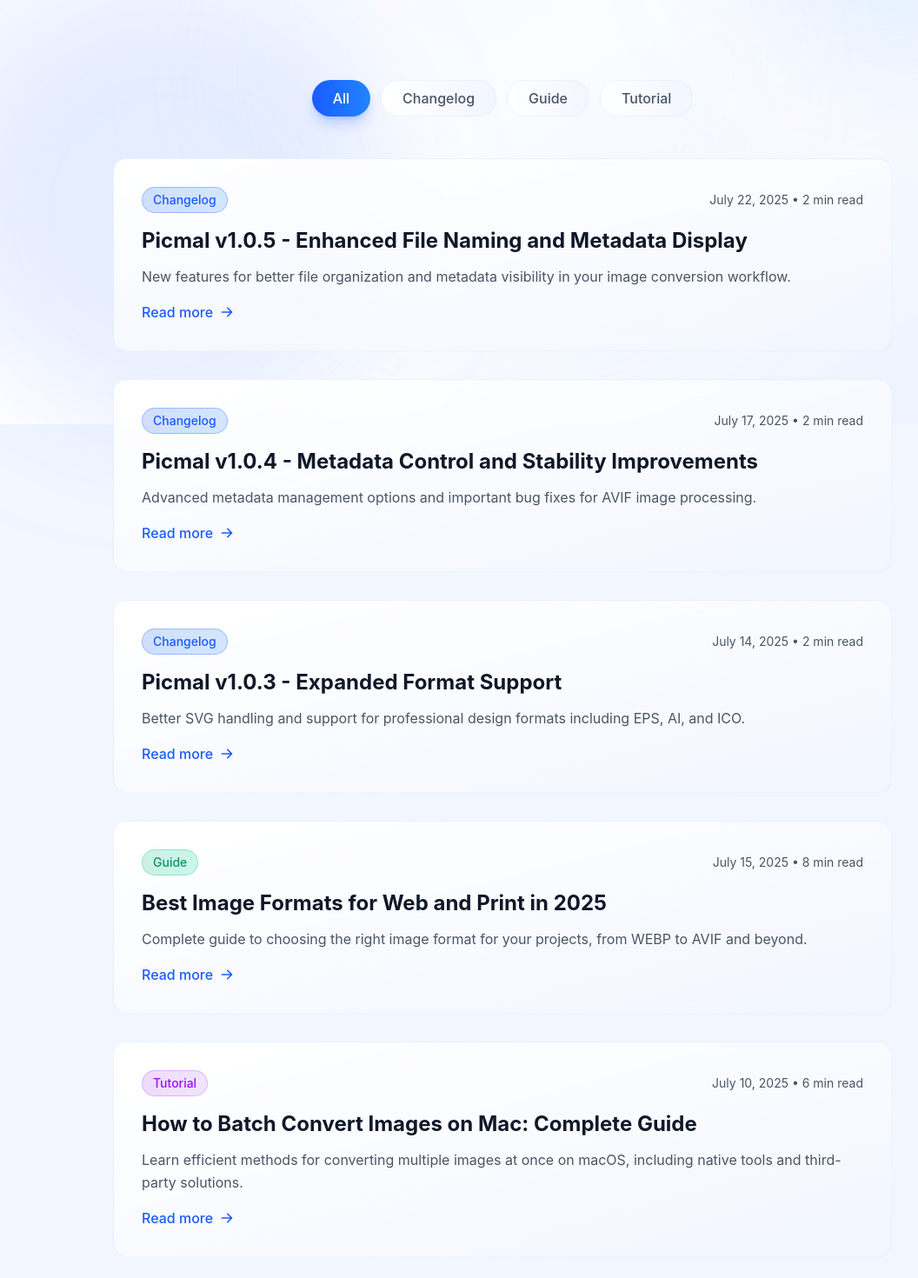
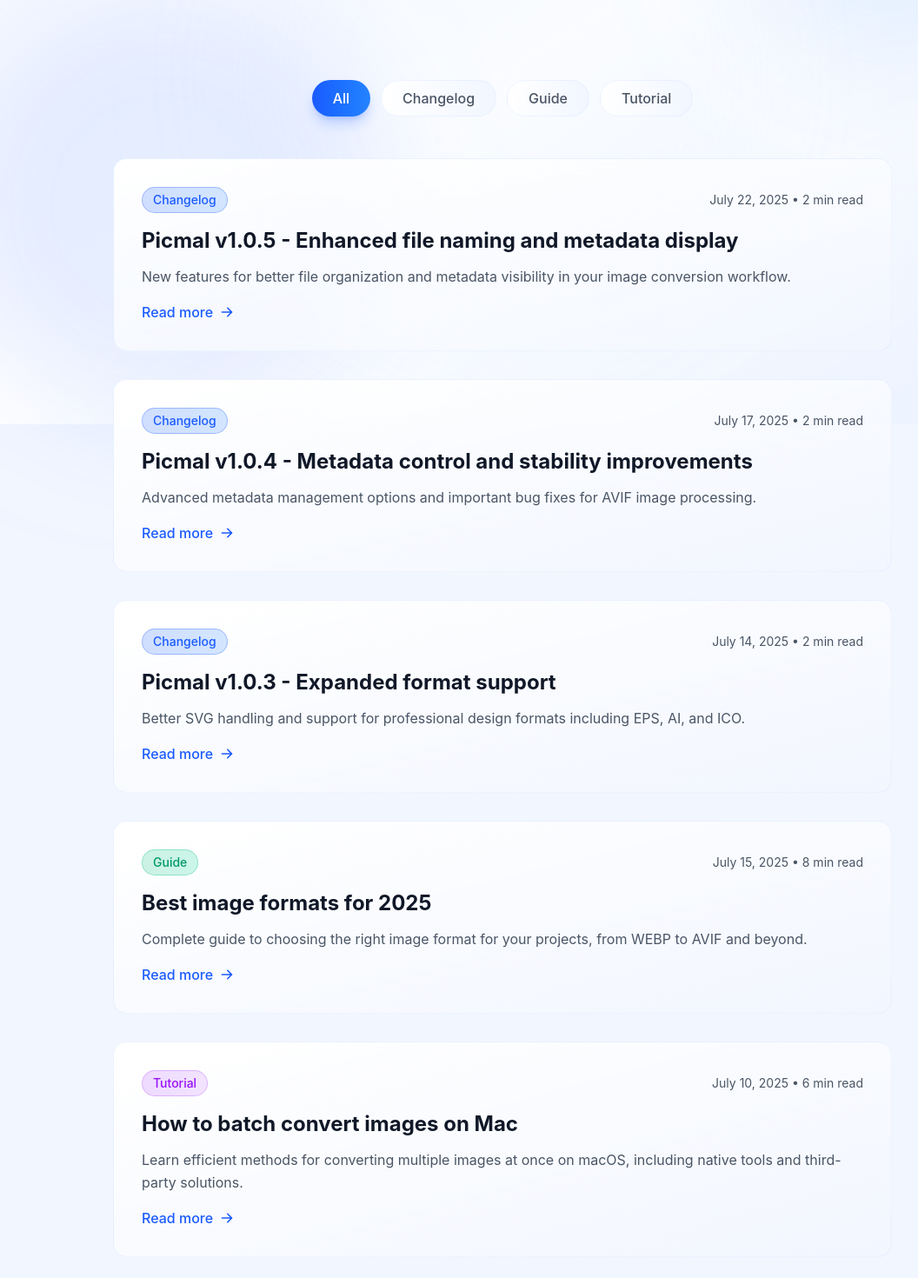
Before and after one commit to albertogalca/picmal-marketing, a Next.js app: page /blog in a window 1280 px wide. Shown: the part 312-1782 px from the top of the page at 87% size, without its empty margins (62-1118 px from the left). Built offline with nearby package versions, Linux system fonts and the light colour scheme.

Commit message:
updated blog posts title

```diff
--- a/app/blog/batch-convert-images-mac/page.mdx
+++ b/app/blog/batch-convert-images-mac/page.mdx
@@ -1,11 +1,12 @@
-import { BlogLayout } from '../../components/mdx-components';
+import { BlogLayout } from "../../components/mdx-components";
 
 export const meta = {
-  title: 'How to Batch Convert Images on Mac: Complete Guide',
-  description: 'Learn efficient methods for converting multiple images at once on macOS, including native tools and third-party solutions.',
-  date: 'July 10, 2025',
-  category: 'Tutorial',
-  readTime: '6 min read'
+  title: "How to batch convert images on Mac: Complete Guide",
+  description:
+    "Learn efficient methods for converting multiple images at once on macOS, including native tools and third-party solutions.",
+  date: "July 10, 2025",
+  category: "Tutorial",
+  readTime: "6 min read",
 };
 
 export default function Layout({ children }) {
@@ -42,7 +43,8 @@
 7. **Use it:** Select images in Finder, right-click → Services → Your Workflow Name
 
 <ProTip>
-You can add more actions like "Scale Images" to resize and convert simultaneously.
+  You can add more actions like "Scale Images" to resize and convert
+  simultaneously.
 </ProTip>
 
 ## Method 3: Using Command Line (Terminal)
@@ -68,6 +70,7 @@
 ### Why Choose a Dedicated App?
 
 **✅ Advantages**
+
 - User-friendly interface
 - More format options
 - Advanced compression settings
@@ -76,6 +79,7 @@
 - Metadata management
 
 **Popular Options**
+
 - **Picmal** - Privacy-focused, native macOS
 - ImageOptim - Web optimization focus
 - Squash - Simple compression tool
@@ -103,11 +107,8 @@
 - **Monitor quality:** Check a few converted images to ensure quality meets your needs
 
 <ProTip>
-**⚡ Quick Start Checklist**
-1. Backup your original images
-2. Choose your conversion method based on volume and complexity
-3. Test with 2-3 images first
-4. Check quality and file sizes
-5. Process your full batch
-6. Organize converted files appropriately
+  **⚡ Quick Start Checklist** 1. Backup your original images 2. Choose your
+  conversion method based on volume and complexity 3. Test with 2-3 images first
+  4. Check quality and file sizes 5. Process your full batch 6. Organize
+  converted files appropriately
 </ProTip>
--- a/app/blog/best-image-formats-2025/page.mdx
+++ b/app/blog/best-image-formats-2025/page.mdx
@@ -1,11 +1,12 @@
-import { BlogLayout } from '../../components/mdx-components';
+import { BlogLayout } from "../../components/mdx-components";
 
 export const meta = {
-  title: 'Best Image Formats for Web and Print in 2025',
-  description: 'Complete guide to choosing the right image format for your projects, from WEBP to AVIF and beyond.',
-  date: 'July 15, 2025',
-  category: 'Guide',
-  readTime: '8 min read'
+  title: "Best image formats for web and print in 2025",
+  description:
+    "Complete guide to choosing the right image format for your projects, from WEBP to AVIF and beyond.",
+  date: "July 15, 2025",
+  category: "Guide",
+  readTime: "8 min read",
 };
 
 export default function Layout({ children }) {
@@ -19,12 +20,14 @@
 ### WEBP - Best for Most Web Images
 
 **✅ Pros:**
+
 - 25-35% smaller than JPEG
 - Supports transparency
 - Excellent browser support (95%+)
 - Good compression quality
 
 **❌ Cons:**
+
 - Not supported in IE
 - Larger than AVIF
 - Limited editing tool support
@@ -34,12 +37,14 @@
 ### AVIF - Next-Generation Format
 
 **✅ Pros:**
+
 - 50% smaller than JPEG
 - Superior compression
 - Supports HDR and wide color gamut
 - Growing browser support (85%+)
 
 **❌ Cons:**
+
 - Slower encoding/decoding
 - Limited tool support
 - Not supported in older browsers
@@ -49,12 +54,14 @@
 ### JPEG - Universal Standard
 
 **✅ Pros:**
+
 - Universal support
 - Small file sizes for photos
 - Excellent tool support
 - Progressive loading
 
 **❌ Cons:**
+
 - No transparency support
 - Lossy compression only
 - Larger than modern formats
@@ -93,8 +100,8 @@
 When working with multiple image formats, having a reliable conversion tool is essential. Picmal offers native macOS integration with support for 20+ formats, including all the modern web formats mentioned in this guide.
 
 <ProTip>
-- Always keep original files when converting to lossy formats
-- Use batch conversion for efficiency when processing multiple files
-- Consider creating multiple formats for web delivery (AVIF + WEBP + JPEG fallback)
-- Test file sizes and quality before committing to a format
+  - Always keep original files when converting to lossy formats - Use batch
+  conversion for efficiency when processing multiple files - Consider creating
+  multiple formats for web delivery (AVIF + WEBP + JPEG fallback) - Test file
+  sizes and quality before committing to a format
 </ProTip>
--- a/app/blog/changelog-v1-0-3/page.mdx
+++ b/app/blog/changelog-v1-0-3/page.mdx
@@ -1,7 +1,7 @@
 import { BlogLayout } from "../../components/mdx-components";
 
 export const meta = {
-  title: "Picmal v1.0.3 - Performance Optimizations and Format Support",
+  title: "Picmal v1.0.3 - Performance optimizations and format support",
   description:
     "Improved conversion speeds, added SVG support, and enhanced batch processing performance.",
   date: "July 12, 2025",
--- a/app/blog/changelog-v1-0-4/page.mdx
+++ b/app/blog/changelog-v1-0-4/page.mdx
@@ -1,7 +1,7 @@
 import { BlogLayout } from "../../components/mdx-components";
 
 export const meta = {
-  title: "Picmal v1.0.4 - Metadata Control and Stability Improvements",
+  title: "Picmal v1.0.4 - Metadata control and stability improvements",
   description:
     "Advanced metadata management options and important bug fixes for AVIF image processing.",
   date: "July 17, 2025",
--- a/app/blog/changelog-v1-0-5/page.mdx
+++ b/app/blog/changelog-v1-0-5/page.mdx
@@ -1,7 +1,7 @@
 import { BlogLayout } from "../../components/mdx-components";
 
 export const meta = {
-  title: "Picmal v1.0.5 - Enhanced File Naming and Metadata Display",
+  title: "Picmal v1.0.5 - Enhanced file naming and metadata display",
   description:
     "New features for better file organization and metadata visibility in your image conversion workflow.",
   date: "July 22, 2025",
--- a/app/data/blogPosts.js
+++ b/app/data/blogPosts.js
@@ -1,7 +1,7 @@
 export const blogPosts = [
   {
     id: "changelog-v1-0-5",
-    title: "Picmal v1.0.5 - Enhanced File Naming and Metadata Display",
+    title: "Picmal v1.0.5 - Enhanced file naming and metadata display",
     excerpt:
       "New features for better file organization and metadata visibility in your image conversion workflow.",
     date: "July 22, 2025",
@@ -11,7 +11,7 @@
   },
   {
     id: "changelog-v1-0-4",
-    title: "Picmal v1.0.4 - Metadata Control and Stability Improvements",
+    title: "Picmal v1.0.4 - Metadata control and stability improvements",
     excerpt:
       "Advanced metadata management options and important bug fixes for AVIF image processing.",
     date: "July 17, 2025",
@@ -21,7 +21,7 @@
   },
   {
     id: "changelog-v1-0-3",
-    title: "Picmal v1.0.3 - Expanded Format Support",
+    title: "Picmal v1.0.3 - Expanded format support",
     excerpt:
       "Better SVG handling and support for professional design formats including EPS, AI, and ICO.",
     date: "July 14, 2025",
@@ -31,7 +31,7 @@
   },
   {
     id: "best-image-formats-2025",
-    title: "Best Image Formats for Web and Print in 2025",
+    title: "Best image formats for 2025",
     excerpt:
       "Complete guide to choosing the right image format for your projects, from WEBP to AVIF and beyond.",
     date: "July 15, 2025",
@@ -41,7 +41,7 @@
   },
   {
     id: "batch-convert-images-mac",
-    title: "How to Batch Convert Images on Mac: Complete Guide",
+    title: "How to batch convert images on Mac",
     excerpt:
       "Learn efficient methods for converting multiple images at once on macOS, including native tools and third-party solutions.",
     date: "July 10, 2025",
@@ -52,5 +52,5 @@
 ];
 
 export function getLatestChangelogPost() {
-  return blogPosts.find(post => post.category === "Changelog");
+  return blogPosts.find((post) => post.category === "Changelog");
 }
--- a/app/page.js
+++ b/app/page.js
@@ -211,16 +211,16 @@
         <div className="max-w-6xl mx-auto text-center">
           {/* Badge */}
           <div
-            className={`inline-flex items-center space-x-2 backdrop-blur border rounded-full px-4 py-2 mb-8 ${
+            className={`inline-flex items-center space-x-2 backdrop-blur border rounded-full px-3 md:px-4 py-2 mb-8 text-center ${
               isDark
                 ? "bg-white/5 border-white/10"
                 : "bg-gradient-to-r from-[#CBDEFF]/40 to-[#F2F6FF] border-[#2483FF]/30 shadow-lg shadow-[#1B5BFF]/10"
             }`}
           >
-            <div className="w-2 h-2 bg-gradient-to-r from-[#1B5BFF] to-[#2483FF] rounded-full"></div>
+            <div className="w-2 h-2 bg-gradient-to-r from-[#1B5BFF] to-[#2483FF] rounded-full flex-shrink-0"></div>
             <a
               href={`/blog/${latestChangelog.slug}`}
-              className={`text-sm transition-colors hover:text-[#1B5BFF] cursor-pointer ${
+              className={`text-xs md:text-sm transition-colors hover:text-[#1B5BFF] cursor-pointer whitespace-nowrap ${
                 isDark ? "text-gray-300" : "text-gray-600"
               }`}
             >
```
